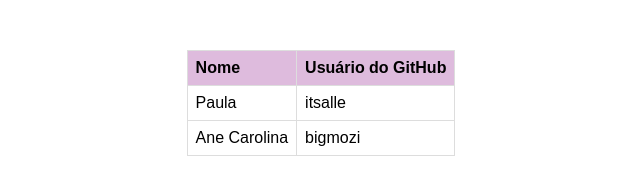
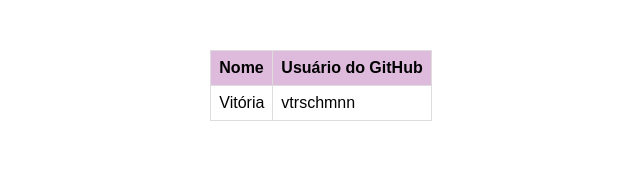
Before and after one commit to reprograma/On13_TodasEmTech_Git, a plain HTML site: page exercicios/5-exercicio-projeto-aula/index.html in a window 1280 px wide. Shown: the whole page, without its empty margins (319-959 px from the left). Drawn offline with Linux system fonts and the light colour scheme.

Commit message:
Nome de aluna Vitória Schaumann mnudado no html do ex. 5

```diff
--- a/exercicios/5-exercicio-projeto-aula/index.html
+++ b/exercicios/5-exercicio-projeto-aula/index.html
@@ -19,14 +19,9 @@
                 </tr>
             </thead>
             <tbody>
-                <td>Paula</td>
-                <td>itsalle</td>
+                <td>Vitória</td>
+                <td>vtrschmnn</td>
             </tbody>
-            <tbody>
-                <td>Ane Carolina</td>
-                <td>bigmozi</td>
-            </tbody>
-
 
         </table>
     </div>
```
